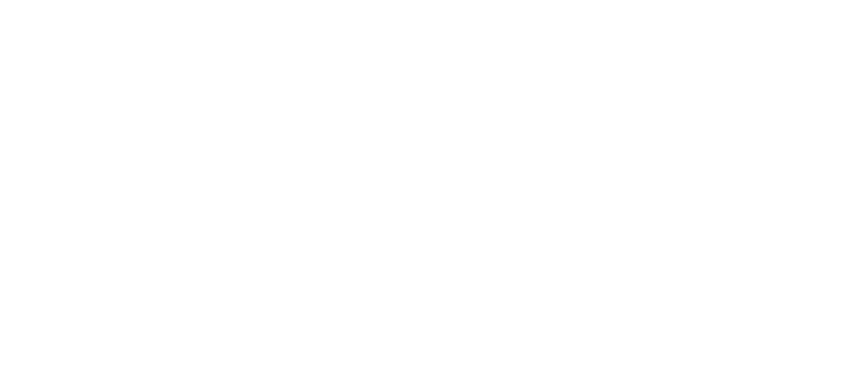
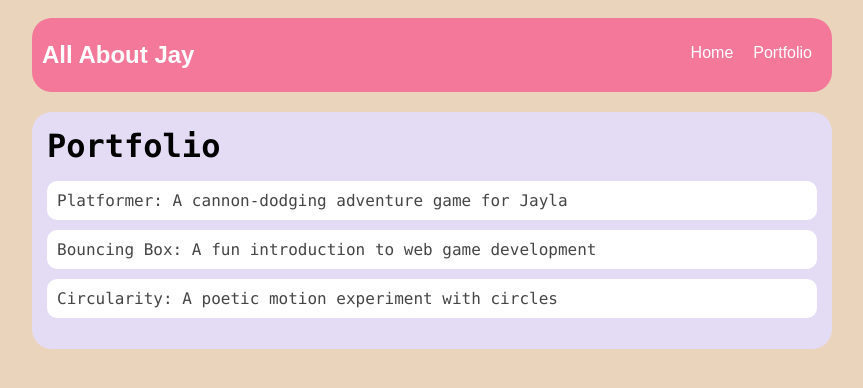
Before and after one commit to JaylaMccall09/JaylaMccall09.github.io, a plain HTML site: page portfolio.html in a window 1280 px wide. Shown: the whole page, without its empty margins (208-1071 px from the left). Drawn offline with Linux system fonts and the light colour scheme.

Commit message:
add portfolio page to website

```diff
--- a/portfolio.html
+++ b/portfolio.html
@@ -0,0 +1,42 @@
+<!DOCTYPE html>
+<html>
+  <head>
+    <title>My Portfolio</title>
+    <link rel="stylesheet" href="style.css" />
+  </head>
+
+  <body>
+    <!-- All content goes here -->
+    <div id="all-contents">
+      <nav>
+        <h1>All About Jay</h1>
+        <ul id="nav-ul">
+          <li class="nav-li">
+            <a href="index.html">Home</a>
+          </li>
+          <li class="nav-li">
+            <a href="portfolio.html">Portfolio</a>
+          </li>
+        </ul>
+      </nav>
+
+      <main>
+        <div class="content">
+          <h1>Portfolio</h1>
+          <ul id="portfolio">
+            <li>
+              <a href="fsd-projects/platformer/">Platformer: A cannon-dodging adventure game for Jayla</a>
+            </li>
+            <li>
+              <a href="fsd-projects/bouncing-box/">Bouncing Box: A fun introduction to web game development</a>
+            </li>
+            <li>
+              <a href="fsd-projects/circularity/">Circularity: A poetic motion experiment with circles</a>
+            </li>
+
+          </ul>
+        </div>
+      </main>
+    </div>
+  </body>
+</html>
--- a/style.css
+++ b/style.css
@@ -81,3 +81,29 @@ main {
 h2, h3 {
     margin: 0px;
 }
+
+/* Portfolio styles */
+.content h1 {
+  color: black;
+}
+
+#portfolio {
+  list-style-type: none;
+  padding-left: 0;
+}
+
+#portfolio li {
+  background: #fff;
+  padding: 10px;
+  border-radius: 10px;
+  margin-bottom: 10px;
+}
+
+#portfolio li:hover {
+  background: #eee;
+}
+
+#portfolio a {
+  text-decoration: none;
+  color: #454545;
+}
```
Also changed, not shown: index.html (+2 -2 lines).
